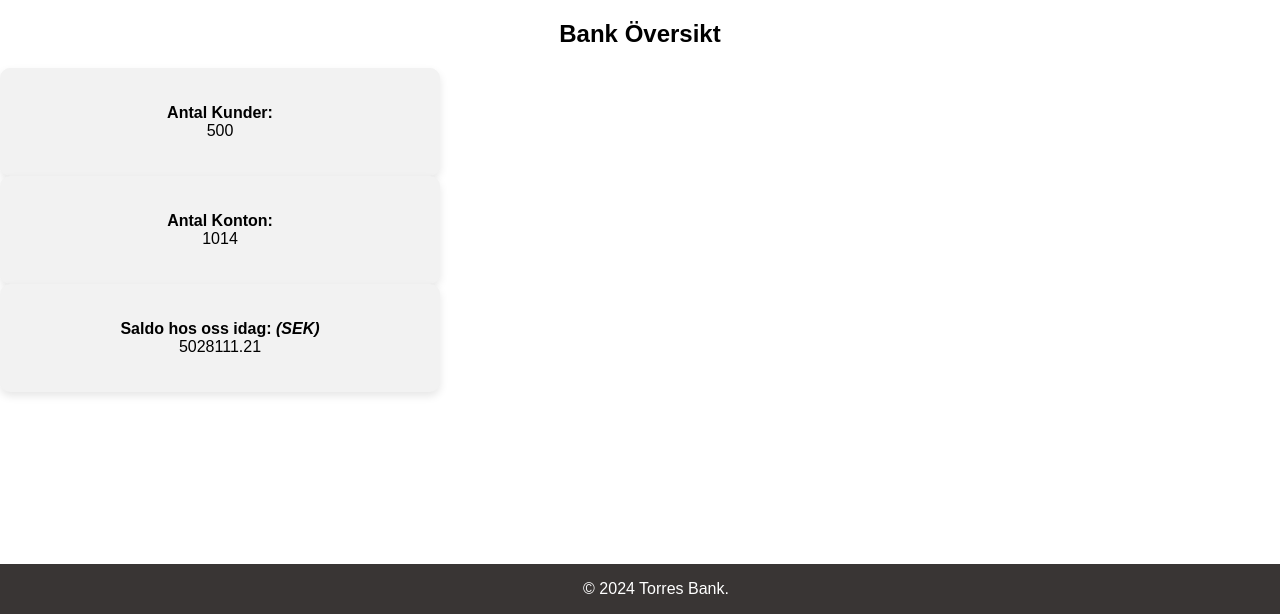
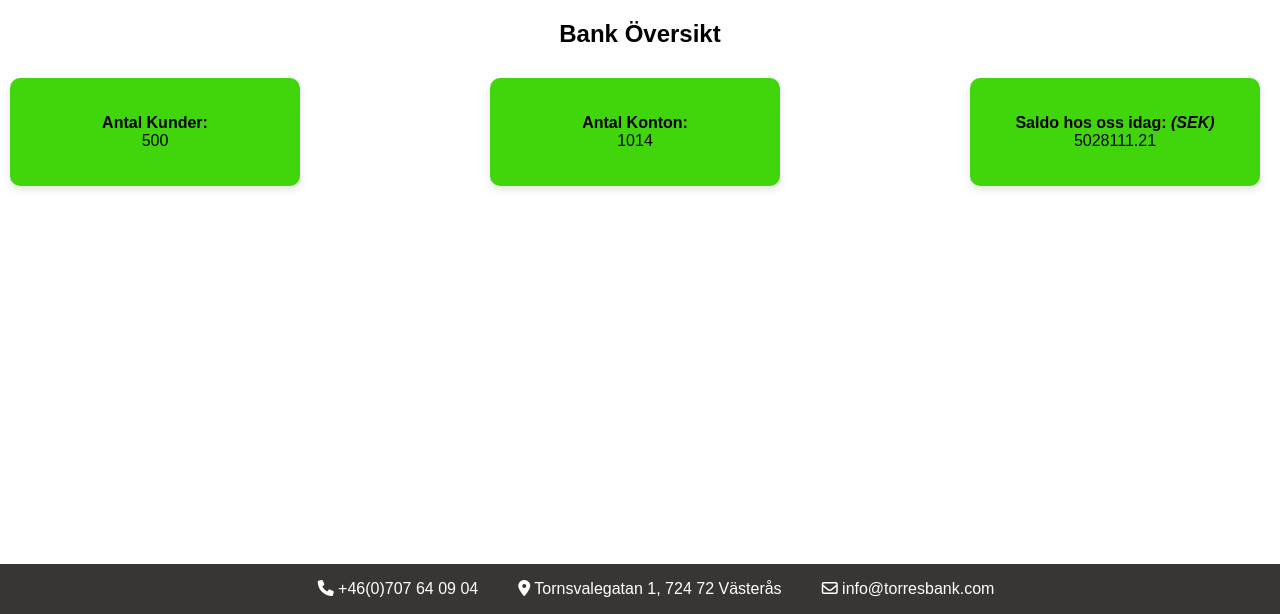
Before and after one commit to mohamadtorres/Bankappen, a Flask app: page /login in a window 1280 px wide. Shown: the part 186-800 px from the top of the page. Run offline with Flask 3, Linux system fonts and the light colour scheme; some libraries are stand-ins or nearby versions.

Commit message:
css edit

```diff
--- a/templates/deposit_success.html
+++ b/templates/deposit_success.html
@@ -1,7 +1,7 @@
 {% extends 'template.html' %}
 
 {% block content %}
-    <section>
+    <section class="content-box">
         <h2>Godkänd Insättning</h2>
         <p>Insättning av <b>{{ deposit_amount }} SEK</b> till kontot <em>{{ account.account_number }}</em> som tillhör <strong>{{ account.customer.namn }}</strong> är klart!</p>
         <p>Transaktions Datum: {{ deposit_transaction.timestamp }}</p>
--- a/templates/index.html
+++ b/templates/index.html
@@ -5,16 +5,16 @@
   <h2>Bank Översikt</h2>
 </div>
 
-<div>
-  <div class="kontoindex" style="text-align: center">
+<div class="container" style="text-align: center;">
+  <div class="kontoindex">
     <p><strong>Antal Kunder:</strong><br> {{ total_customers }}</p>
   </div>
 
-  <div class="kontoindex" style="text-align: center">
+  <div class="kontoindex">
     <p><strong>Antal Konton:</strong><br> {{ total_accounts }}</p>
   </div>
 
-  <div class="kontoindex" style="text-align: center">
+  <div class="kontoindex">
     <p><strong>Saldo hos oss idag: <em>(SEK)</em></strong><br> {{ total_balance }}</p>
   </div>
 </div>
--- a/templates/template.html
+++ b/templates/template.html
@@ -4,6 +4,7 @@
     <meta charset="UTF-8">
     <meta name="viewport" content="width=device-width, initial-scale=1.0">
     <title>Torres Bank</title>
+    <link rel="stylesheet" href="https://cdnjs.cloudflare.com/ajax/libs/font-awesome/6.0.0-beta3/css/all.min.css">
     <style>
         body {
             font-family: Arial, sans-serif;
@@ -46,6 +47,18 @@
             position: absolute;
             bottom: 0;
             width: 100%;
+            display: flex;
+            justify-content: center; /* Center content horizontally */
+            align-items: center; /* Center content vertically */
+        }
+
+        footer p {
+            margin: 0; /* Remove default margin */
+            padding: 0 10px; /* Add some padding for better spacing */
+        }
+
+        footer p:not(:last-child) {
+            margin-right: 20px; /* Add margin between contact info items */
         }
 
         table {
@@ -111,11 +124,15 @@
         }
 
         .kontoindex, .kundindex {
-            max-width: 400px;
+
+            width: 250px; /* Adjust the width as needed */
             padding: 20px;
-            background-color: #f2f2f2;
+            margin: 10px; /* Add margin for spacing between elements */
+            background-color: #41d50b;
             border-radius: 10px;
             box-shadow: 0 4px 8px rgba(0, 0, 0, 0.1);
+            display: inline-block;
+            vertical-align: top;
         }
 
         .kontoindex {
@@ -128,6 +145,17 @@
 
         .search-button:hover {
             background-color: #0056b3;
+        }
+        .content-box {
+            width: 80%;
+            margin: 20px auto; /* Add some margin at the top */
+            padding: 20px;
+            border: 2px solid #ccc;
+            border-radius: 10px;
+            text-align: center;
+            font-family: Arial, sans-serif;
+            background-color: #f9f9f9;
+            box-shadow: 0 4px 8px rgba(0, 0, 0, 0.1);
         }
     </style>
 </head>
@@ -154,7 +182,9 @@
     {% endblock %}
 
     <footer>
-        &copy; 2024 Torres Bank.
+        <p><i class="fas fa-phone"></i> +46(0)707 64 09 04</p>
+        <p><i class="fas fa-map-marker-alt"></i> Tornsvalegatan 1, 724 72 Västerås</p>
+        <p><i class="far fa-envelope"></i> info@torresbank.com</p>
     </footer>
 </body>
 </html>
--- a/templates/transfer_success.html
+++ b/templates/transfer_success.html
@@ -1,7 +1,7 @@
 {% extends 'template.html' %}
 
 {% block content %}
-    <section>
+    <section class="content-box">
         <h2>Överföring Godkänd.</h2>
         <p>Godkänd Överföring av <b>{{ transfer_amount }}</b> SEK från kontot <b>{{ from_account.account_number }}</b> som tillhör <b>{{ from_account.customer.namn }}</b> till kontot <b>{{ to_account.account_number }}</b> som tillhör <b>{{ to_account.customer.namn }}</b>.</p>
         <p>Transaktions Datum: {{ from_transfer_transaction.timestamp }}</p>
--- a/templates/uttag_success.html
+++ b/templates/uttag_success.html
@@ -1,7 +1,7 @@
 {% extends 'template.html' %}
 
 {% block content %}
-    <section>
+    <section class="content-box">
         <h2>Godkänd Uttag</h2>
         <p>Godkänd uttag <b>{{ withdrawal_amount }} SEK </b> från kontot {{ account.account_number }} som tillhör <b>{{ account.customer.namn }}</b>.</p>
         <p>Transaktions Datum: {{ withdrawal_transaction.timestamp }}</p>
```
Also changed, not shown: 1 other file.
